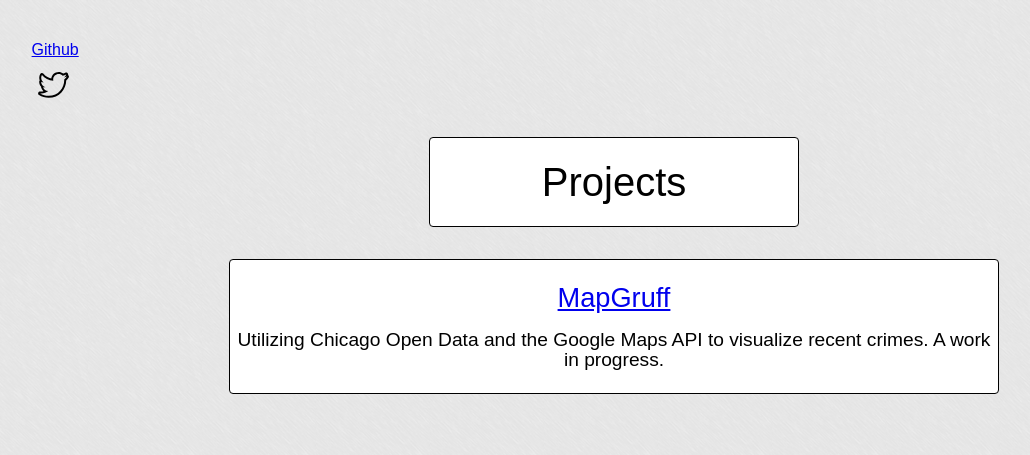
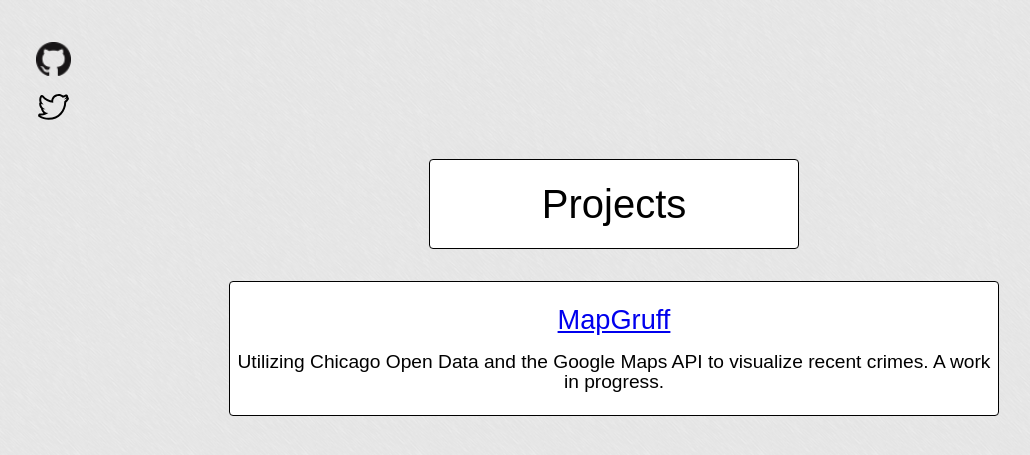
Before and after one commit to kellyaj/kellyaj.github.io, a Jekyll site: the page built from index.html, in a window 1280 px wide. Shown: the top 455 px of the page, without its empty margins (26-1056 px from the left). Built offline with Jekyll 4.4.1, drawn with Linux system fonts in a browser that asks for light colours; Markdown is read by kramdown in place of the engine named in the settings.

Commit message:
adds github icon

```diff
--- a/_layouts/default.html
+++ b/_layouts/default.html
@@ -16,7 +16,7 @@
     <body>
 
         <div class="bio">
-          <a href="http://github.com/kellyaj/">Github</a><br />
+          <a href="http://github.com/kellyaj/"><span class="icon-github"></span></a><br />
           <a href="http://twitter.com/_akells/"><span class="icon-twitter"></span></a><br />
         </div>
         <div class="container">
--- a/css/main.css
+++ b/css/main.css
@@ -121,3 +121,13 @@ body {
   height: 35px;
   width: 35px;
 }
+
+.icon-github {
+  background-repeat: no-repeat;
+  background-image: url('../assets/images/github.png');
+  background-size: 35px 35px;
+  display: inline-block;
+  margin: 0 0 0 0.3em;
+  height: 35px;
+  width: 35px;
+}
```
Also changed, not shown: assets/images/github.png (added).
